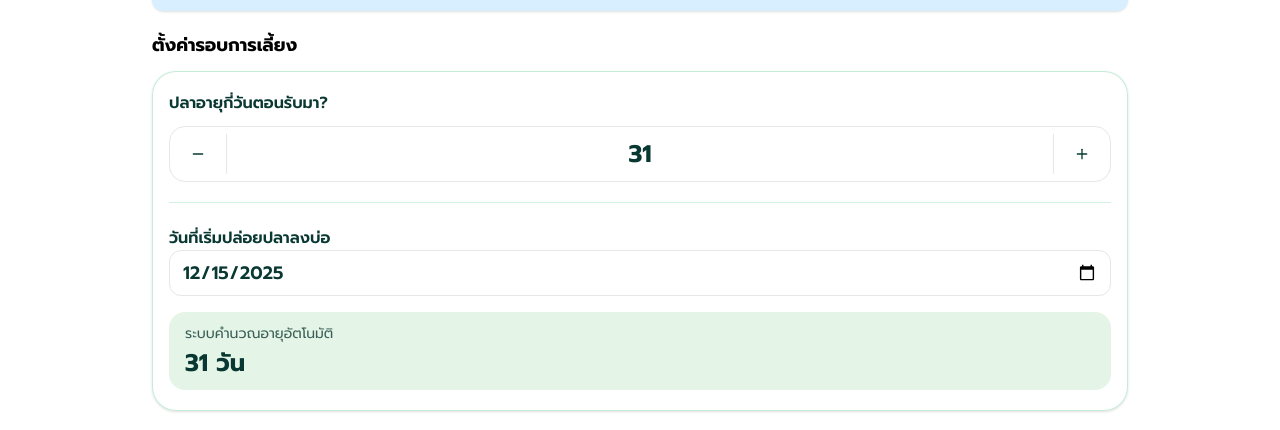
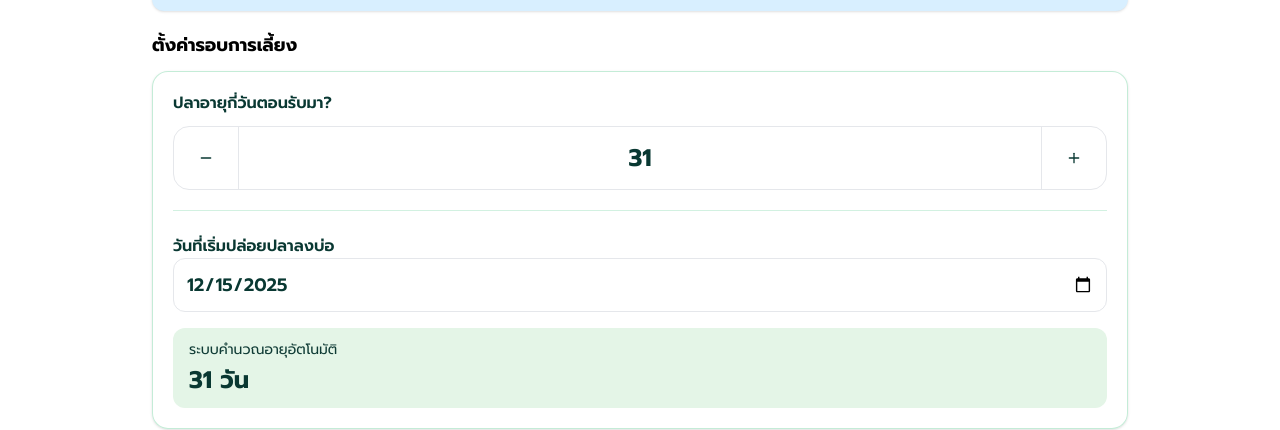
Before and after one commit to koard/DukeFarm-Frontend, a Next.js app: page /market/record-market in a window 1280 px wide. Shown: the part 405-835 px from the top of the page. Built offline with nearby package versions, Linux system fonts and the light colour scheme; no server answers; sample sign-in values are in the browser's storage.

Commit message:
Refactor RecordEntryForm: Improve layout and styling for input fields and age display

```diff
--- a/src/components/records/RecordEntryForm.tsx
+++ b/src/components/records/RecordEntryForm.tsx
@@ -674,21 +674,21 @@ export const RecordEntryForm = ({ farmType, backHref }: RecordEntryFormProps) =>
         <div className="space-y-3">
           <label className="block text-lg font-bold text-black">ตั้งค่ารอบการเลี้ยง</label>
           {!lastEntrySnapshot ? (
-            <div className="rounded-3xl border border-[#6CCF9C]/40 bg-white/90 px-4 py-5 space-y-5 shadow-sm overflow-hidden">
+            <div className="rounded-2xl border border-[#6CCF9C]/40 bg-white/80 px-5 py-5 space-y-5 shadow-sm">
               <div className="space-y-3">
                 <div className="flex items-center justify-between gap-2">
                   <span className="text-md font-semibold text-[#093832]">ปลาอายุกี่วันตอนรับมา?</span>
                 </div>
-                <div className="flex items-center bg-white border border-gray-200 rounded-2xl overflow-hidden h-14">
+                <div className="flex items-stretch bg-white border border-gray-200 rounded-2xl overflow-hidden h-16">
                   <button
                     type="button"
                     aria-label="ลดอายุเริ่มต้น"
                     onClick={() => handleStepChange(setInitialAgeOffsetDays, -1)}
-                    className="shrink-0 w-14 h-14 flex items-center justify-center text-lg text-[#093832] hover:bg-gray-50"
+                    className="shrink-0 w-16 h-full flex items-center justify-center text-lg text-[#093832] hover:bg-gray-50"
                   >
                     <Minus className="w-4 h-4" />
                   </button>
-                  <span className="h-10 w-px bg-gray-200" aria-hidden="true" />
+                  <span className="h-full w-px bg-gray-200" aria-hidden="true" />
                   <input
                     type="text"
                     inputMode="numeric"
@@ -696,14 +696,14 @@ export const RecordEntryForm = ({ farmType, backHref }: RecordEntryFormProps) =>
                     value={initialAgeOffsetDays}
                     onChange={(event) => handleIntegerInput(event.target.value, setInitialAgeOffsetDays)}
                     placeholder={defaultInitialAge.toString()}
-                    className="flex-1 h-14 text-center text-2xl font-bold text-[#093832] bg-white focus:outline-none leading-none"
+                    className="flex-1 h-full text-center text-2xl font-bold text-[#093832] bg-white focus:outline-none leading-tight"
                   />
-                  <span className="h-10 w-px bg-gray-200" aria-hidden="true" />
+                  <span className="h-full w-px bg-gray-200" aria-hidden="true" />
                   <button
                     type="button"
                     aria-label="เพิ่มอายุเริ่มต้น"
                     onClick={() => handleStepChange(setInitialAgeOffsetDays, 1)}
-                    className="shrink-0 w-14 h-14 flex items-center justify-center text-lg text-[#093832] hover:bg-gray-50"
+                    className="shrink-0 w-16 h-full flex items-center justify-center text-lg text-[#093832] hover:bg-gray-50"
                   >
                     <Plus className="w-4 h-4" />
                   </button>
@@ -712,36 +712,36 @@ export const RecordEntryForm = ({ farmType, backHref }: RecordEntryFormProps) =>
               <div className="h-px bg-[#6CCF9C]/30" />
               <div className="space-y-4 pt-1">
                 <span className="text-md font-semibold text-[#093832]">วันที่เริ่มปล่อยปลาลงบ่อ</span>
-                <div className="flex flex-col gap-3">
+                <div className="flex flex-col gap-2">
                   <input
                     type="date"
                     value={cycleStartDate}
                     max={recordDate}
                     onChange={(event) => setCycleStartDate(event.target.value)}
-                    className="w-full rounded-xl border border-gray-200 px-3 py-2 text-lg font-semibold text-[#093832] focus:outline-none focus:ring-2 focus:ring-[#0F614E]"
+                    className="w-full rounded-xl border border-gray-200 px-3 py-3 text-lg font-semibold text-[#093832] focus:outline-none focus:ring-2 focus:ring-[#0F614E]"
                   />
                   {!isCycleStartValid && (
                     <span className="text-xs text-red-600">วันที่เริ่มรอบต้องไม่เกินวันที่บันทึก</span>
                   )}
                 </div>
-                <div className="rounded-2xl bg-[#E4F5E7] px-4 py-3 text-sm text-[#0F3B35] flex flex-col gap-1">
-                  <span className="text-[#0F3B35]/80">ระบบคำนวณอายุอัตโนมัติ</span>
-                  <strong className="text-2xl text-[#093832] leading-tight">{fishAgeNumber} วัน</strong>
+                <div className="rounded-xl bg-[#E4F5E7] px-4 py-3 text-sm text-[#0F3B35] flex flex-col gap-1">
+                  <span>ระบบคำนวณอายุอัตโนมัติ</span>
+                  <strong className="text-2xl text-[#093832]">{fishAgeNumber} วัน</strong>
                 </div>
               </div>
             </div>
           ) : (
-            <div className="rounded-3xl border border-[#6CCF9C]/40 bg-gradient-to-br from-[#E4F5E7] to-white px-4 py-5 space-y-4 shadow-sm overflow-hidden">
+            <div className="rounded-2xl border border-[#6CCF9C]/40 bg-gradient-to-br from-[#E4F5E7] to-white px-4 py-4 space-y-3 shadow-sm">
               <div className="flex items-center justify-between">
                 <span className="text-md font-semibold text-[#093832]">อายุปลาปัจจุบัน</span>
                 <span className="text-xs text-gray-500">ปรับจากรอบก่อนอัตโนมัติ</span>
               </div>
               <div className="flex items-center gap-3">
-                <div className="rounded-2xl bg-white border border-gray-200 px-4 py-3 flex-1 flex items-center justify-between">
-                  <strong className="text-2xl text-[#093832] leading-tight">{fishAgeNumber} วัน</strong>
+                <div className="rounded-xl bg-white border border-gray-200 px-4 py-3 flex-1 flex items-center justify-between">
+                  <strong className="text-2xl text-[#093832]">{fishAgeNumber} วัน</strong>
                 </div>
               </div>
-              <p className="text-xs text-gray-500 leading-relaxed">
+              <p className="text-xs text-gray-500">
                 หากต้องการแก้ไขอายุเริ่มต้นหรือวันที่เริ่มรอบใหม่ ให้ล้างข้อมูลรอบก่อนและเริ่มบันทึกใหม่
               </p>
             </div>
```
